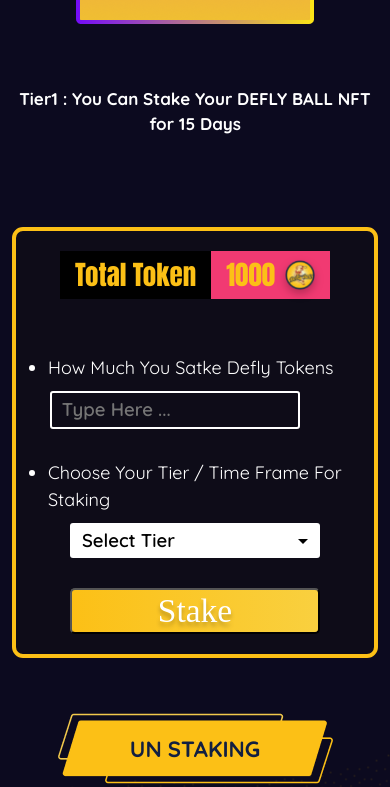
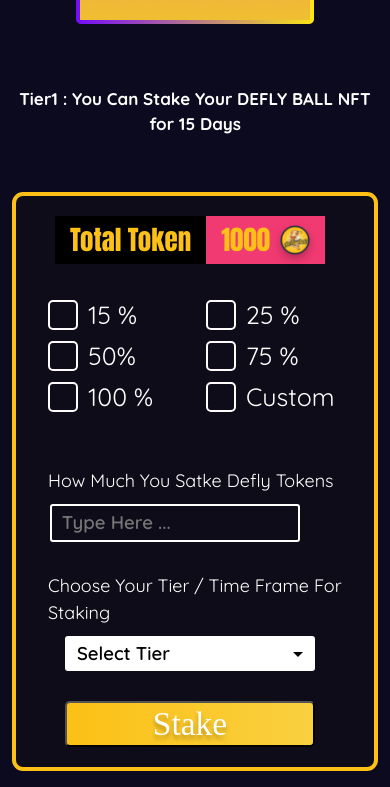
Before and after one commit to wasaamqazi/defly_staking_demo, a React (Vite) app: page /navigateTokenStaking in a window 390 px wide. Shown: the part 1360-2147 px from the top of the page. Built offline with nearby package versions, Linux system fonts and the light colour scheme; a web font is replaced by a local one.

Commit message:
social links and responsive changes done

```diff
--- a/src/components/hero/hero.scss
+++ b/src/components/hero/hero.scss
@@ -137,3 +137,31 @@
     }
   }
 }
+
+@media screen and (max-width: 600px) {
+  .hero-section {
+    overflow: hidden !important;
+    .hero-tagline {
+      padding: 120px 0;
+      position: relative;
+      z-index: 2;
+      h1 {
+        font-weight: 700;
+        font-size: 50px !important;
+        color: #ffffff;
+        text-align: center;
+        width: 300%;
+        text-shadow: -1px 0 #fcc016, 1px -1px 0 #fcc016, -1px 1px 0 #fcc016,
+          1px 1px 0 #fcc016;
+        &:last-child {
+          font-weight: 700;
+          font-size: 30px !important;
+          letter-spacing: 26px !important;
+          margin-left: 30px !important;
+          width: unset;
+          text-shadow: unset !important;
+        }
+      }
+    }
+  }
+}
--- a/src/components/navbar/navbar.scss
+++ b/src/components/navbar/navbar.scss
@@ -52,6 +52,18 @@
 @media screen and (max-width: 1400px) {
   .nav-bar {
     padding: 10px 50px 0px 50px;
+  }
+}
+
+@media screen and (max-width: 1100px) {
+  .nav-bar {
+    .navbar-nav {
+      .nav-item {
+        a {
+          margin-right: 10px;
+        }
+      }
+    }
   }
 }
 @media screen and (max-width: 1000px) {
--- a/src/components/stakingDetail/stakingDetail.scss
+++ b/src/components/stakingDetail/stakingDetail.scss
@@ -387,6 +387,16 @@
 
       .stake-btn {
         width: 80% !important;
+      }
+    }
+  }
+
+  .stakingDetail-card {
+    .right-side {
+      .stakCard-details {
+        .price {
+          width: 100% !important;
+        }
       }
     }
   }
@@ -882,3 +892,19 @@
     }
   }
 }
+
+@media screen and (max-width: 340px) {
+  .stakingDetail-card
+    // .left-side
+    // .nftStaking-cards
+    // .staking-card
+    // .card-plate
+  {
+    .card-gold-plate {
+      position: relative;
+      left: -9px !important;
+      width: fit-content;
+      top: -6px !important;
+    }
+  }
+}
--- a/src/components/stakingTab/stakingtab.scss
+++ b/src/components/stakingTab/stakingtab.scss
@@ -136,7 +136,7 @@
           .stak-tab-tagline {
             left: 50% !important;
             transform: translate(-50%, -50%);
-            font-size: 48px !important;
+            font-size: 38px !important;
           }
         }
         &:last-child {
--- a/src/components/totalToken/TotalToken.jsx
+++ b/src/components/totalToken/TotalToken.jsx
@@ -13,9 +13,74 @@ const TotalToken = () => {
                 <img src="\assets\images\defly-logo.svg" alt="" />
               </h1>
             </div>
+            <div>
+              <ul class="unstyled centered">
+                <li className="listStyle">
+                  <input
+                    class="styled-checkbox"
+                    id="styled-checkbox-1"
+                    value="15%"
+                    type="radio"
+                    name="token"
+                  />
+                  <label for="styled-checkbox-1">15 %</label>
+                </li>
+                <li className="listStyle">
+                  <input
+                    class="styled-checkbox"
+                    id="styled-checkbox-2"
+                    value="value2"
+                    type="radio"
+                    name="token"
+                  />
+                  <label for="styled-checkbox-2">25 %</label>
+                </li>
+                <li>
+                  <input
+                    class="styled-checkbox"
+                    id="styled-checkbox-3"
+                    value="value3"
+                    type="radio"
+                    name="token"
+                  />
+                  <label for="styled-checkbox-3">50%</label>
+                </li>
+                <li>
+                  <input
+                    class="styled-checkbox"
+                    id="styled-checkbox-4"
+                    type="radio"
+                    value="value4"
+                    name="token"
+                  />
+                  <label for="styled-checkbox-4">75 %</label>
+                </li>
 
+                <li>
+                  <input
+                    class="styled-checkbox"
+                    id="styled-checkbox-5"
+                    value="value5"
+                    type="radio"
+                    name="token"
+                  />
+                  <label for="styled-checkbox-5">100 %</label>
+                </li>
+
+                <li>
+                  <input
+                    class="styled-checkbox"
+                    id="styled-checkbox-6"
+                    value="custom"
+                    type="radio"
+                    name="token"
+                  />
+                  <label for="styled-checkbox-6">Custom</label>
+                </li>
+              </ul>
+            </div>
             <div className="box-input">
-              <div className="top">
+              <div className="top" id="customToken">
                 <ul>
                   <li>How Much You Satke Defly Tokens</li>
                 </ul>
--- a/src/components/totalToken/totalToken.scss
+++ b/src/components/totalToken/totalToken.scss
@@ -166,25 +166,107 @@
         }
       }
     }
+    .unstyled {
+      list-style: none;
+      display: flex;
+      align-items: center;
+      margin-top: 70px;
+      label {
+        font-family: "Quicksand";
+        font-style: normal;
+        font-weight: 400;
+        font-size: 25px;
+        line-height: 31px;
+        color: #ffffff;
+        display: flex;
+        align-items: center;
+        margin-left: 20px;
+      }
+      .styled-checkbox {
+        position: absolute; // take it out of document flow
+        opacity: 0; // hide it
+        display: flex;
+        & + label {
+          position: relative;
+          cursor: pointer;
+          padding: 0;
+        }
+
+        // Box.
+        & + label:before {
+          content: "";
+          margin-right: 10px;
+          display: inline-block;
+          vertical-align: text-top;
+          width: 30px;
+          height: 30px;
+          border: 2.83px solid #fffbfb;
+          border-radius: 5px;
+        }
+
+        // Box hover
+        &:hover + label:before {
+          background: #f9d03f;
+        }
+
+        // Box focus
+        &:focus + label:before {
+          box-shadow: 0 0 0 3px rgba(0, 0, 0, 0.12);
+        }
+
+        // Box checked
+        &:checked + label:before {
+          background: #f9d03f;
+          border: 2px solid #fff;
+          border-radius: 5px;
+        }
+
+        // Disabled state label.
+        &:disabled + label {
+          color: #b8b8b8;
+          cursor: auto;
+        }
+
+        // Disabled box.
+        &:disabled + label:before {
+          box-shadow: none;
+          background: #ddd;
+        }
+
+        // Checkmark. Could be replaced with an image
+        &:checked + label:after {
+          content: "";
+          position: absolute;
+          left: 10px;
+          top: 15px;
+          background: white;
+          width: 3px;
+          height: 3px;
+          box-shadow: 2px 0 0 white, 4px 0 0 white, 4px -2px 0 white,
+            4px -4px 0 white, 4px -6px 0 white, 4px -8px 0 white;
+          transform: rotate(45deg);
+        }
+      }
+    }
   }
 }
 
 @media screen and (max-width: 992px) {
   .total-token {
+    padding-top: 55px;
     .container {
       max-width: 840px;
       .token-box {
         padding-top: 20px;
         padding-bottom: 20px;
         padding-left: 0px;
-        padding-right: 0px;
+        padding-right: 10px;
         .box-input {
           width: fit-content;
           display: flex;
           flex-direction: column;
           align-items: flex-start;
           margin-top: 55px;
-
           .top {
             display: flex;
             flex-direction: column;
@@ -192,6 +274,7 @@
             width: fit-content;
             ul {
               margin-bottom: -20px;
+              list-style: none;
               li {
                 font-size: 18px;
                 margin-bottom: 20px;
@@ -215,6 +298,7 @@
             margin-top: 30px;
             ul {
               margin-bottom: -20px;
+              list-style: none;
               li {
                 font-family: "Quicksand";
                 font-style: normal;
@@ -315,6 +399,25 @@
           }
         }
       }
+
+      .unstyled {
+        list-style: none;
+        display: grid;
+        grid-template-columns: repeat(2, 1fr);
+        row-gap: 10px;
+        margin-top: 35px;
+        label {
+          font-family: "Quicksand";
+          font-style: normal;
+          font-weight: 400;
+          font-size: 25px;
+          line-height: 31px;
+          color: #ffffff;
+          display: flex;
+          align-items: center;
+          margin-left: 0px;
+        }
+      }
     }
   }
 }
--- a/src/page/Landing.jsx
+++ b/src/page/Landing.jsx
@@ -1,10 +1,13 @@
-import React from "react";
+import React, { useEffect } from "react";
 import Footer from "../components/footer/Footer";
 import Hero from "../components/hero/Hero";
 import NavBar from "../components/navbar/NavBar";
 import StakingTab from "../components/stakingTab/StakingTab";
 import TopNFT from "../components/topNFT/TopNFT";
 const Landing = () => {
+  useEffect(() => {
+    window.scrollTo(0, 0);
+  }, []);
   return (
     <div className="landing">
       <Hero />
```
Also changed, not shown: src/components/footer/Footer.jsx (+17 -12 lines).
